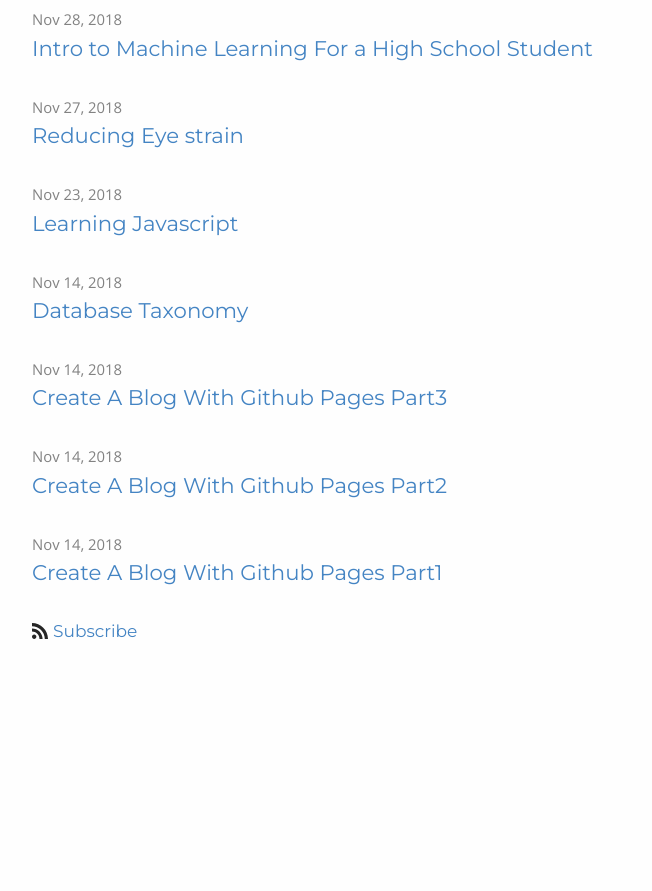
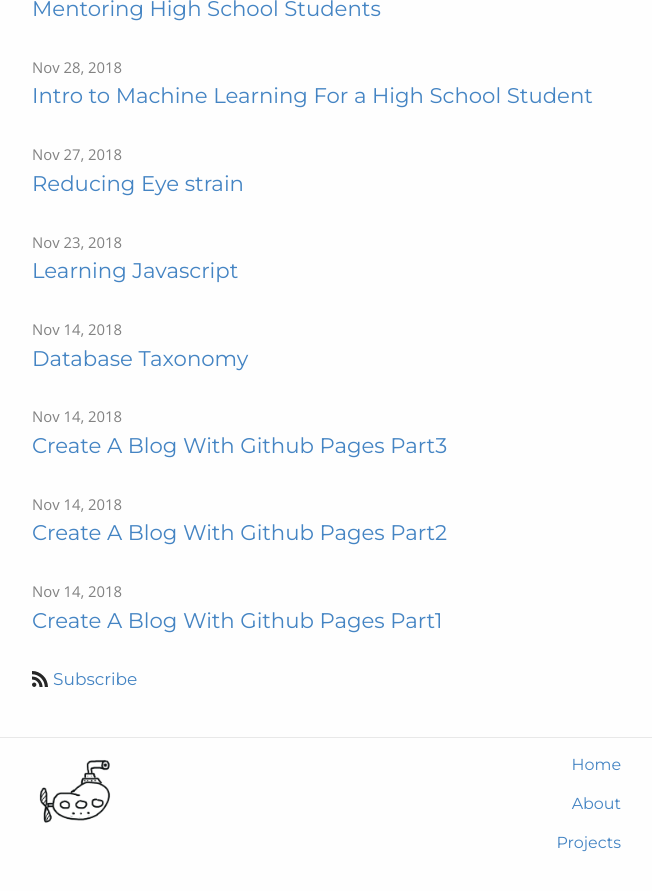
Before and after one commit to swimmingbean/swimmingbean.github.io, a Jekyll site: the page built from index.md, in a window 1280 px wide and 900 px high, scrolled down 680 px. Shown: the top 891 px of the window, without its empty margins (238-890 px from the left). Built offline with Jekyll 4.4.1, drawn with Linux system fonts in a browser that asks for light colours; before the commit the page ends 1370 px from its top, so only the background shows below that.

Commit message:
Add logo
Update header and footer to show logo

```diff
--- a/_includes/footer.html
+++ b/_includes/footer.html
@@ -3,30 +3,23 @@
 
   <div class="wrapper">
 
-    <h2 class="footer-heading">{{ site.title | escape }}</h2>
-
     <div class="footer-col-wrapper">
       <div class="footer-col footer-col-1">
-        <ul class="contact-list">
-          <li class="p-name">
-            {%- if site.author -%}
-              {{ site.author | escape }}
-            {%- else -%}
-              {{ site.title | escape }}
-            {%- endif -%}
-            </li>
-            {%- if site.email -%}
-            <li><a class="u-email" href="mailto:{{ site.email }}">{{ site.email }}</a></li>
-            {%- endif -%}
-        </ul>
-      </div>
-
-      <div class="footer-col footer-col-2">
-        {%- include social.html -%}
+         <img src="{{site.baseurl}}/images/logo.png" height="100" align="left"/>
       </div>
 
       <div class="footer-col footer-col-3">
-        <p>{{- site.description | escape -}}</p>
+          <p>
+              <a class="page-link" href="{{ "/" | relative_url }}">Home</a>
+          </p>
+        {%- for path in page_paths -%}
+            {%- assign my_page = site.pages | where: "path", path | first -%}
+            {%- if my_page.title -%}
+            <p>
+                <a class="page-link" href="{{ my_page.url | relative_url }}">{{ my_page.title | escape }}</a>
+            </p>
+            {%- endif -%}
+          {%- endfor -%}
       </div>
     </div>
 
--- a/_includes/header.html
+++ b/_includes/header.html
@@ -4,7 +4,8 @@
     {%- assign default_paths = site.pages | map: "path" -%}
     {%- assign page_paths = site.header_pages | default: default_paths -%}
     {%- assign titles_size = site.pages | map: 'title' | join: '' | size -%}
-    <a class="site-title" rel="author" href="{{ "/" | relative_url }}">{{ site.title | escape }}</a>
+    <img src="{{site.baseurl}}/images/logo.png" height="115" align="left"/>
+    <a class="site-title" rel="author" href="{{ "/" | relative_url }}">  {{ site.title | escape }}</a>
 
     {%- if titles_size > 0 -%}
       <nav class="site-nav">
--- a/_layouts/default.html
+++ b/_layouts/default.html
@@ -14,4 +14,6 @@
 
   </body>
 
+  {%- include footer.html -%}
+
 </html>
```
Also changed, not shown: images/logo.png (added).
